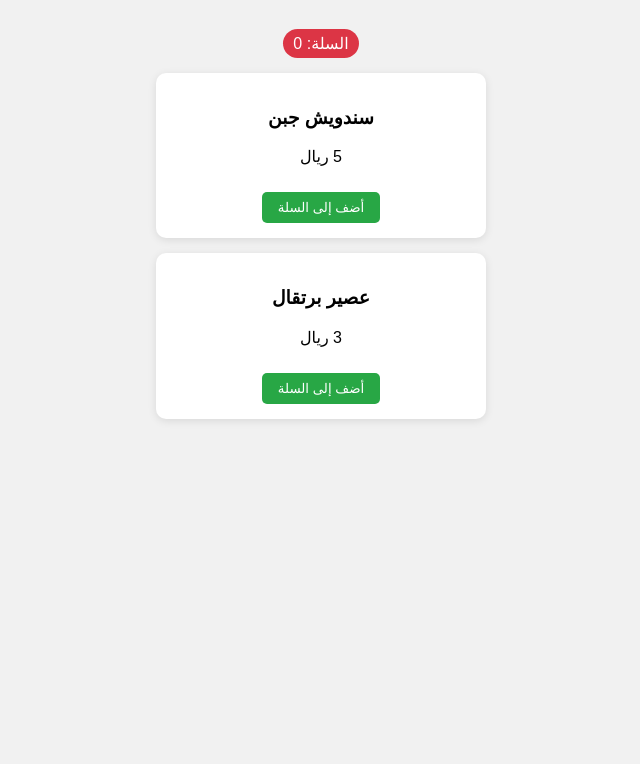
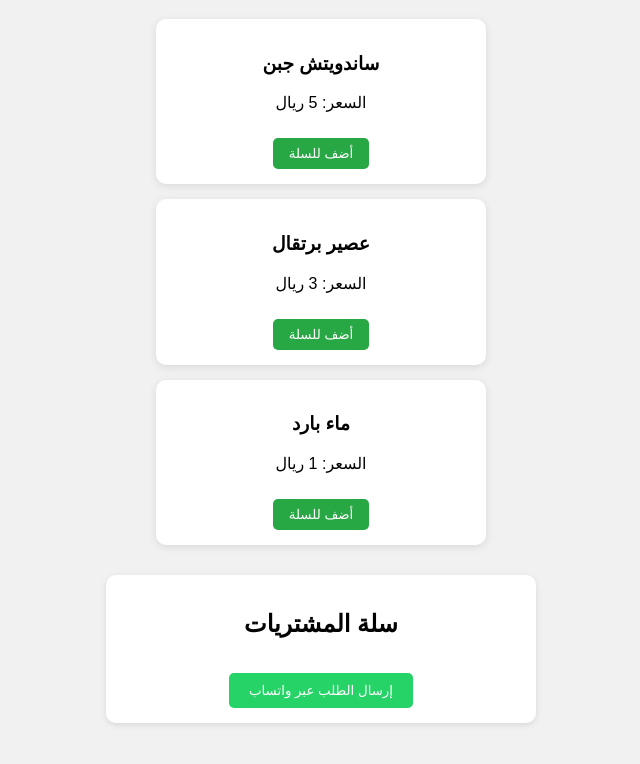
Before and after one commit to qqy332/maqasif, a plain HTML site: page I ndex.html in a window 1280 px wide. Shown: the part 90-854 px from the top of the page, without its empty margins (319-959 px from the left). Before the commit the page ends 800 px from the top, so only its background shows below. Drawn offline with Linux system fonts and the light colour scheme.

Commit message:
Update I ndex.html
تحديث المنيو

```diff
--- a/I ndex.html
+++ b/I ndex.html
@@ -33,38 +33,94 @@
     .menu-item button:hover {
       background-color: #218838;
     }
-    #cart-count {
-      background-color: #dc3545;
+    #cart {
+      margin-top: 30px;
+      background-color: #fff;
+      padding: 15px;
+      border-radius: 10px;
+      max-width: 400px;
+      margin: 30px auto;
+      box-shadow: 0 2px 6px rgba(0,0,0,0.1);
+    }
+    #cart ul {
+      list-style: none;
+      padding: 0;
+    }
+    #cart li {
+      margin: 5px 0;
+      text-align: right;
+    }
+    #sendBtn {
+      background-color: #25D366;
       color: white;
-      padding: 5px 10px;
-      border-radius: 50px;
-      display: inline-block;
-      margin-top: 10px;
+      padding: 10px 20px;
+      margin-top: 15px;
+      border: none;
+      border-radius: 5px;
+      cursor: pointer;
+    }
+    #sendBtn:hover {
+      background-color: #1ebf5c;
     }
   </style>
 </head>
 <body>
+
   <h1>منيو المقصف</h1>
-  <div id="cart-count">السلة: 0</div>
 
   <div class="menu-item">
-    <h3>سندويش جبن</h3>
-    <p>5 ريال</p>
-    <button onclick="addToCart('سندويش جبن')">أضف إلى السلة</button>
+    <h3>ساندويتش جبن</h3>
+    <p>السعر: 5 ريال</p>
+    <button onclick="addToCart('ساندويتش جبن - 5 ريال')">أضف للسلة</button>
   </div>
 
   <div class="menu-item">
     <h3>عصير برتقال</h3>
-    <p>3 ريال</p>
-    <button onclick="addToCart('عصير برتقال')">أضف إلى السلة</button>
+    <p>السعر: 3 ريال</p>
+    <button onclick="addToCart('عصير برتقال - 3 ريال')">أضف للسلة</button>
+  </div>
+
+  <div class="menu-item">
+    <h3>ماء بارد</h3>
+    <p>السعر: 1 ريال</p>
+    <button onclick="addToCart('ماء بارد - 1 ريال')">أضف للسلة</button>
+  </div>
+
+  <div id="cart">
+    <h2>سلة المشتريات</h2>
+    <ul id="cartList"></ul>
+    <button id="sendBtn" onclick="sendOrder()">إرسال الطلب عبر واتساب</button>
   </div>
 
   <script>
-    let cart = [];
+    const cart = [];
+
     function addToCart(item) {
       cart.push(item);
-      document.getElementById("cart-count").textContent = "السلة: " + cart.length;
+      updateCart();
+    }
+
+    function updateCart() {
+      const cartList = document.getElementById('cartList');
+      cartList.innerHTML = '';
+      cart.forEach(item => {
+        const li = document.createElement('li');
+        li.textContent = item;
+        cartList.appendChild(li);
+      });
+    }
+
+    function sendOrder() {
+      if (cart.length === 0) {
+        alert('السلة فارغة!');
+        return;
+      }
+      const message = `طلب من المقصف:%0A` + cart.map((item, i) => `${i + 1}- ${item}`).join('%0A');
+      const phoneNumber = "9665XXXXXXXX"; // ← استبدل هذا برقم واتساب مسؤول المقصف
+      const url = `https://wa.me/${phoneNumber}?text=${message}`;
+      window.open(url, '_blank');
     }
   </script>
+
 </body>
 </html>
```
